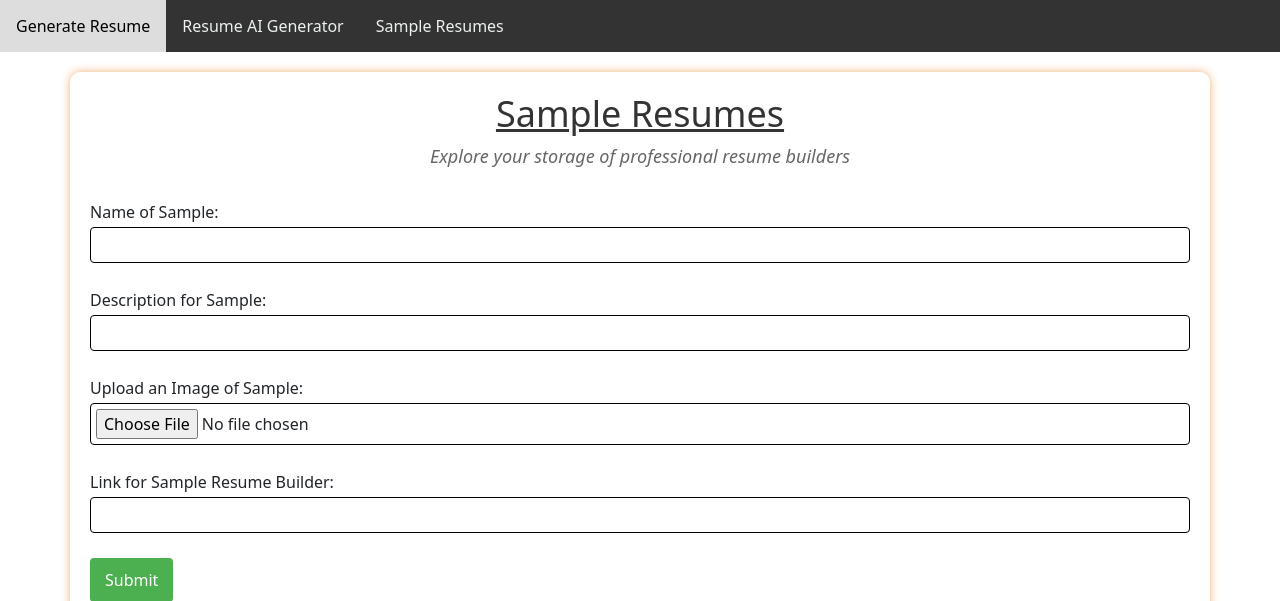
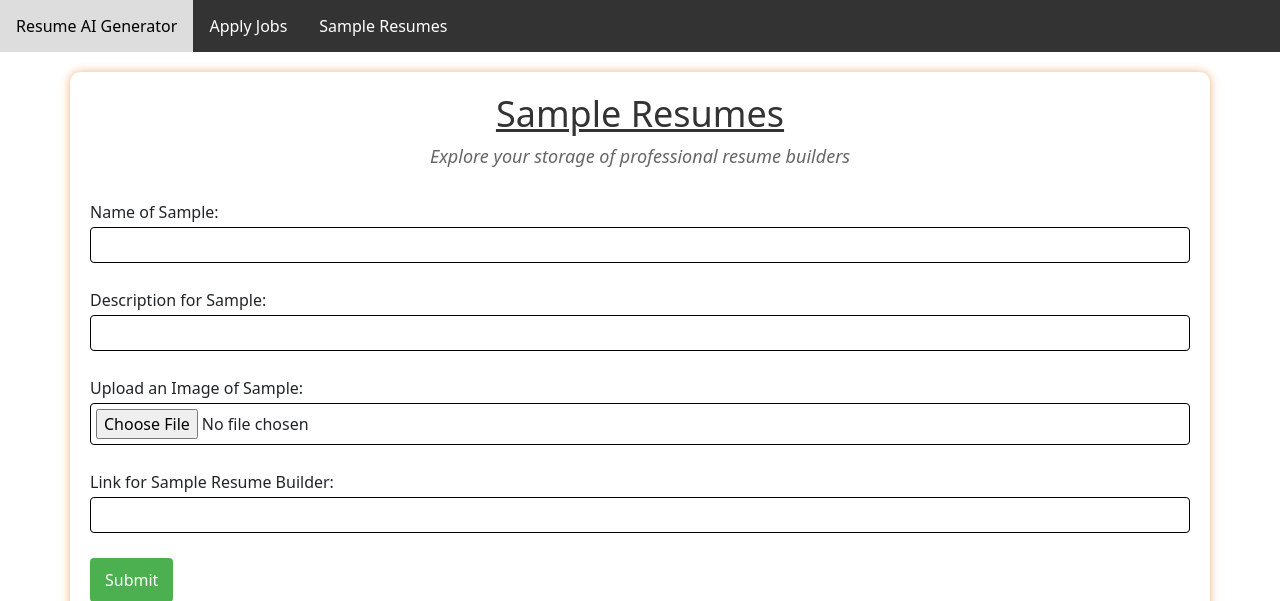
Before and after one commit to mariooohzc/rizzume, a FastAPI app: page /sample-resumes/ in a window 1280 px wide. Shown: the top 601 px of the page. Run offline with FastAPI, Linux system fonts and the light colour scheme.

Commit message:
editted menu bar

```diff
--- a/templates/sample.html
+++ b/templates/sample.html
@@ -15,7 +15,7 @@
         .menu-bar a {
             float: left;
             display: block;
-            color: #ECF0F1;
+            color: white;
             text-align: center;
             padding: 14px 16px;
             text-decoration: none;
@@ -149,12 +149,13 @@
     </style>
 </head>
 <body>
-    <!-- menu bar -->
     <div class="menu-bar">
-        <a href="/">Generate Resume</a>
-        <a href="/docx-submit">Resume AI Generator</a>
-        <a href="/sample-resumes">Sample Resumes</a>
+        <a href="/">Resume AI Generator</a>
+        <a href="/job">Apply Jobs</a>
+        <a href="/sample-resumes">Sample Resumes </a>
     </div>
+
+
     <div class="container">
         <div class="header">
             <h1>Sample Resumes</h1>
```
